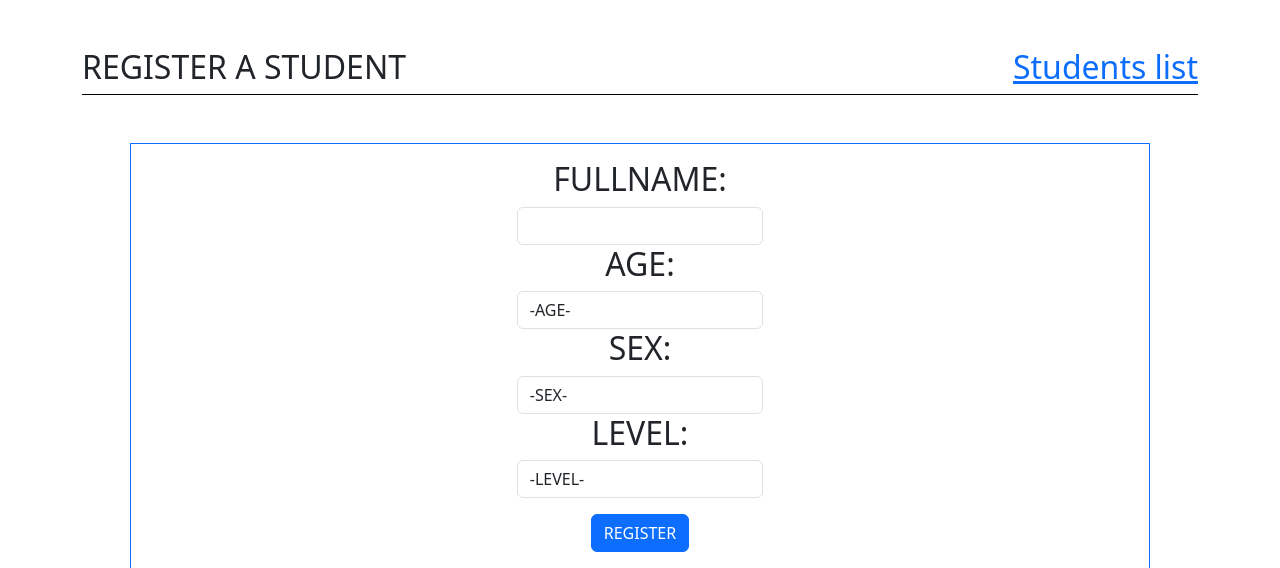
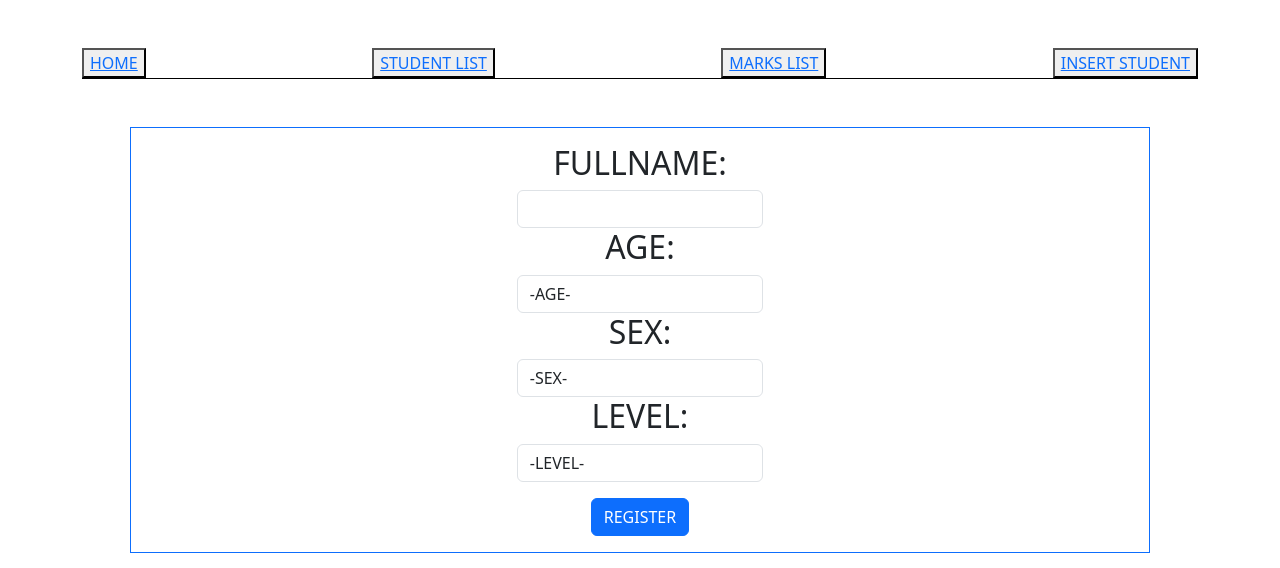
Before and after one commit to ISHEMABERNARD/WORK, a PHP site: page /student.php in a window 1280 px wide. Shown: the top 568 px of the page. Run offline with PHP 8.4, Linux system fonts and the light colour scheme; some libraries are stand-ins or nearby versions.

Commit message:
Update student.php

```diff
--- a/student.php
+++ b/student.php
@@ -2,6 +2,7 @@
 <html lang="en">
 <head>
     <link rel="stylesheet" href="css/bootstrap.css">
+<link rel="stylesheet" href="nav.css">
     <meta charset="UTF-8">
     <meta name="viewport" content="width=device-width, initial-scale=1.0">
     <title>STUDENT REGISTRATION</title>
@@ -10,8 +11,10 @@
 
 <div class="container pt-5" >
     <div class="d-flex justify-content-between" style="border-bottom: 1px solid black;">
-        <h2 class="text-center">REGISTER A STUDENT</h2>
-          <h2><a href="studentlist.php">Students list</a></h2>
+      <button class="tablink"><a href="#">HOME</a></button>
+    <button class="tablink" ><a href="studentlist.php">STUDENT LIST</a></button>
+    <button class="tablink"><a href="markslist.php">MARKS LIST</a></button>
+    <button class="tablink"><a class="active" href="student.php">INSERT STUDENT</a></button>
     </div>
 
     <div class="b">
```
